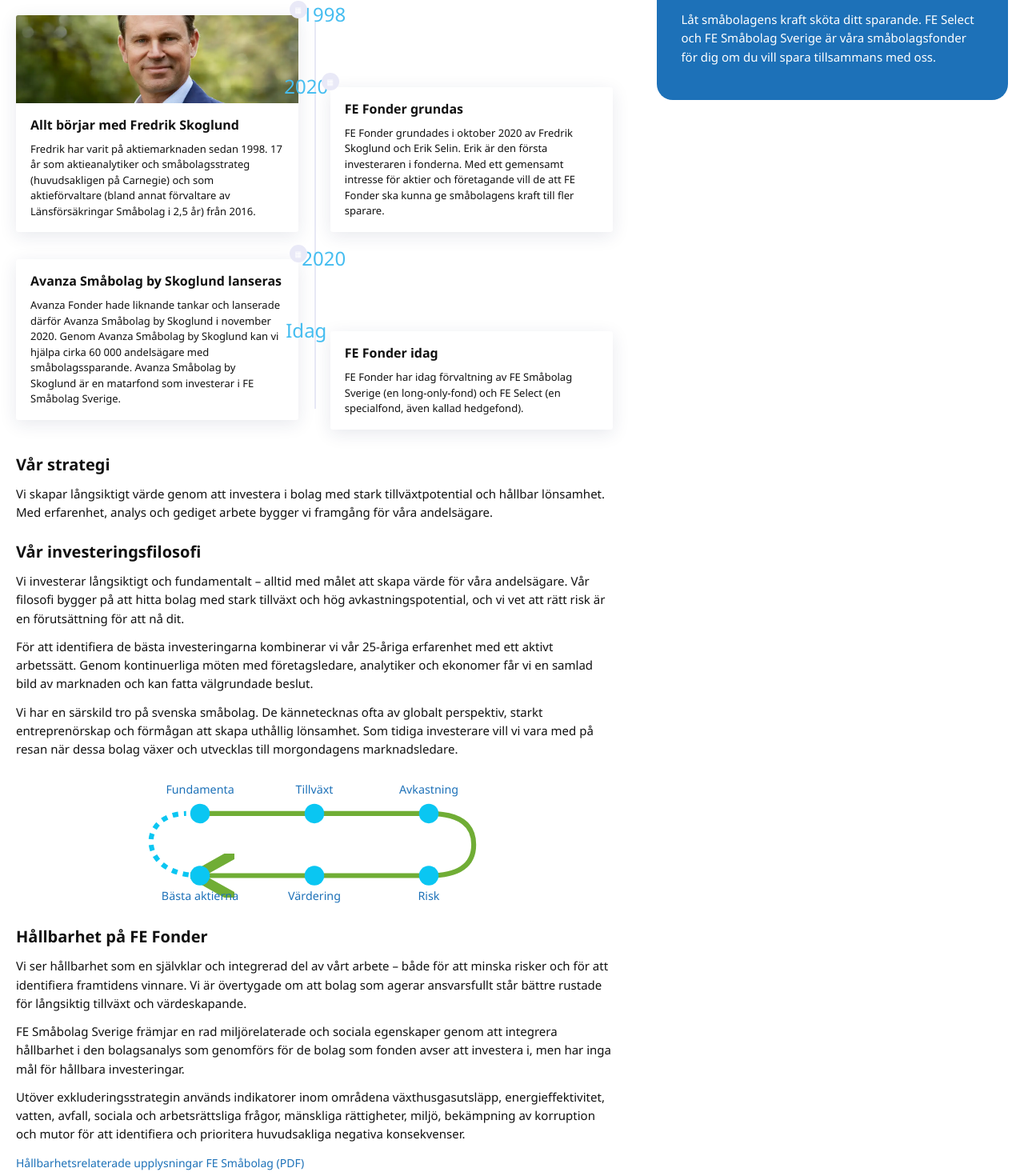
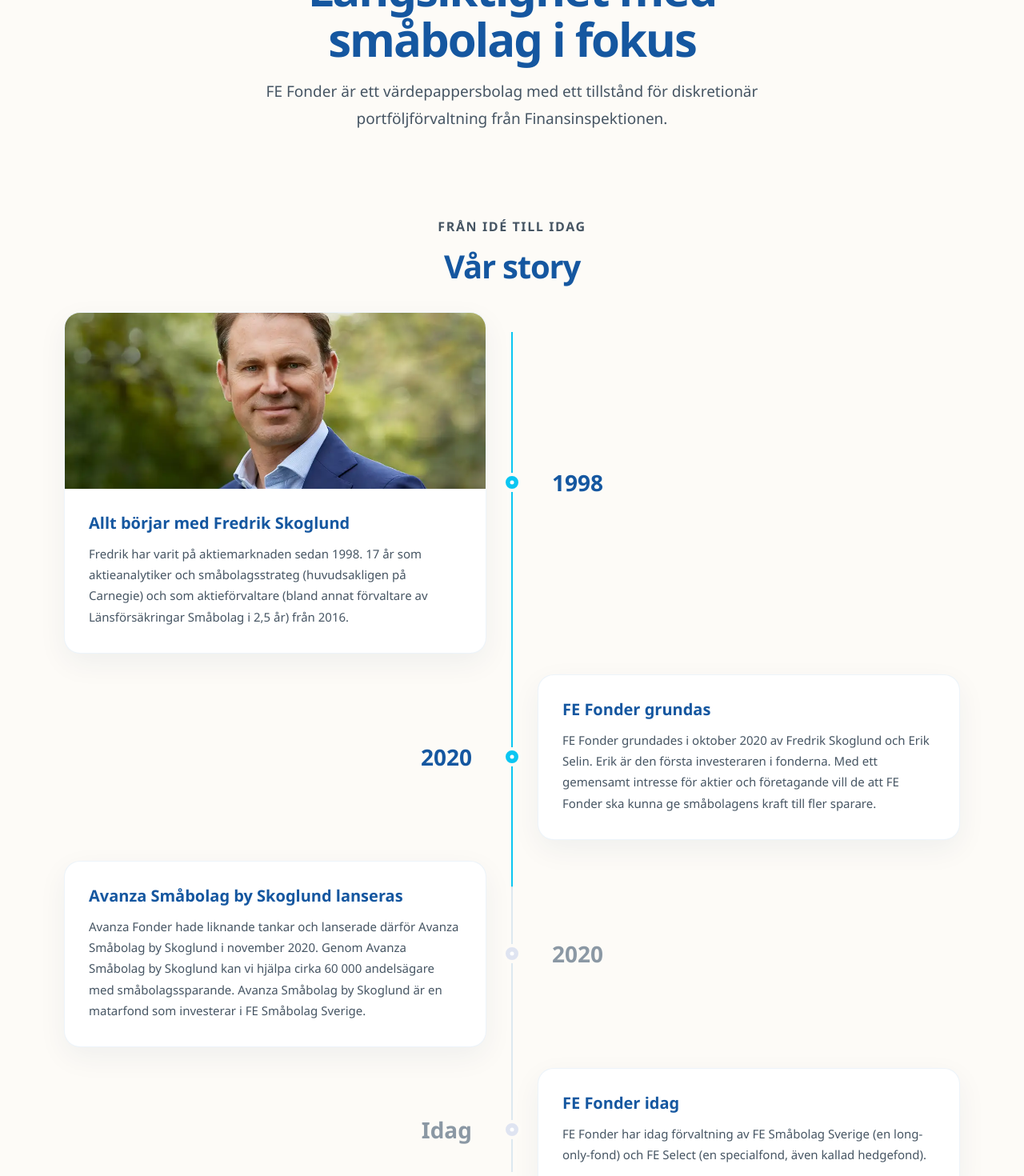
Before and after one commit to luebiff/fef, a React (Vite) app: page /Information/Omoss in a window 1280 px wide. Shown: the part 240-1710 px from the top of the page at 80% size. Built offline with nearby package versions, Linux system fonts and the light colour scheme.

Commit message:
about page first draft

```diff
--- a/src/pages/About.tsx
+++ b/src/pages/About.tsx
@@ -1,5 +1,5 @@
+import { useEffect, useRef } from "react";
 import fredrikSkoglund from "../assets/fSkoglund.webp";
-import PromoAside from "../components/PromoAside";
 import "../styles/about.css";
 
 const milestones = [
@@ -58,7 +58,12 @@ function InvestmentPhilosophyDiagram() {
             refY="4.5"
             orient="auto"
           >
-            <path d="M0 0 L8 4.5 L0 9" fill="none" stroke="#70ad35" strokeWidth="2" />
+            <path
+              d="M0 0 L8 4.5 L0 9"
+              fill="none"
+              stroke="#70ad35"
+              strokeWidth="2"
+            />
           </marker>
         </defs>
         <path
@@ -89,12 +94,72 @@ function InvestmentPhilosophyDiagram() {
 }
 
 function About() {
+  const timelineRef = useRef<HTMLOListElement>(null);
+
+  useEffect(() => {
+    const timeline = timelineRef.current;
+    if (!timeline) {
+      return;
+    }
+
+    let animationFrame = 0;
+    const updateProgress = () => {
+      animationFrame = 0;
+      const bounds = timeline.getBoundingClientRect();
+      const progress =
+        (window.innerHeight - bounds.top) /
+        (window.innerHeight + bounds.height);
+      const timelineStyle = window.getComputedStyle(timeline, "::after");
+      const trackTop = Number.parseFloat(timelineStyle.top);
+      const trackBottom = Number.parseFloat(timelineStyle.bottom);
+      const fillPosition =
+        bounds.top +
+        trackTop +
+        (timeline.clientHeight - trackTop - trackBottom) *
+          Math.min(1, Math.max(0, progress));
+
+      timeline.style.setProperty(
+        "--about-timeline-progress",
+        String(Math.min(1, Math.max(0, progress))),
+      );
+
+      timeline.querySelectorAll(".about-timeline-item").forEach((item) => {
+        const marker = item.querySelector(".about-timeline-marker");
+        if (!marker) {
+          return;
+        }
+
+        const markerBounds = marker.getBoundingClientRect();
+        const markerPosition = markerBounds.top + markerBounds.height / 2;
+        item.classList.toggle("is-reached", markerPosition <= fillPosition);
+      });
+    };
+
+    const scheduleProgressUpdate = () => {
+      if (animationFrame === 0) {
+        animationFrame = window.requestAnimationFrame(updateProgress);
+      }
+    };
+
+    updateProgress();
+    window.addEventListener("scroll", scheduleProgressUpdate, {
+      passive: true,
+    });
+    window.addEventListener("resize", scheduleProgressUpdate);
+
+    return () => {
+      window.removeEventListener("scroll", scheduleProgressUpdate);
+      window.removeEventListener("resize", scheduleProgressUpdate);
+      window.cancelAnimationFrame(animationFrame);
+    };
+  }, []);
+
   return (
-    <main className="about-page">
-      <div className="about-page-layout">
-        <div className="about-main-content">
+    <section className="about-page" aria-labelledby="about-page-title">
+      <div className="about-page-content">
         <header className="about-intro">
-            <h1>Om oss</h1>
+          <p className="about-eyebrow">Om FE Fonder</p>
+          <h1 id="about-page-title">Långsiktighet med småbolag i fokus</h1>
           <p>
             FE Fonder är ett värdepappersbolag med ett tillstånd för
             diskretionär portföljförvaltning från Finansinspektionen.
@@ -102,11 +167,15 @@ function About() {
         </header>
 
         <section className="about-story" aria-labelledby="about-story-title">
+          <div className="about-section-heading">
+            <p className="about-eyebrow">Från idé till idag</p>
             <h2 id="about-story-title">Vår story</h2>
-            <ol className="about-timeline">
-              {milestones.map((milestone, index) => (
+          </div>
+          <ol className="about-timeline" ref={timelineRef}>
+            {milestones.map((milestone) => (
               <li className="about-timeline-item" key={milestone.title}>
                 <span className="about-timeline-year">{milestone.year}</span>
+                <span className="about-timeline-marker" aria-hidden="true" />
                 <article className="about-timeline-card">
                   {milestone.image && (
                     <img
@@ -120,25 +189,33 @@ function About() {
                     <p>{milestone.text}</p>
                   </div>
                 </article>
-                  {index < milestones.length - 1 && (
-                    <span className="about-timeline-marker" aria-hidden="true">
-                      ▦
-                    </span>
-                  )}
               </li>
             ))}
           </ol>
         </section>
 
-          <section className="about-strategy" aria-labelledby="about-strategy-title">
+        <section
+          className="about-strategy"
+          aria-labelledby="about-strategy-title"
+        >
+          <div className="about-strategy-copy">
+            <p className="about-eyebrow">Vårt arbetssätt</p>
             <h2 id="about-strategy-title">Vår strategi</h2>
             <p>
               Vi skapar långsiktigt värde genom att investera i bolag med stark
               tillväxtpotential och hållbar lönsamhet. Med erfarenhet, analys
               och gediget arbete bygger vi framgång för våra andelsägare.
             </p>
+          </div>
+        </section>
 
-            <h2>Vår investeringsfilosofi</h2>
+        <section
+          className="about-philosophy"
+          aria-labelledby="about-philosophy-title"
+        >
+          <div className="about-philosophy-copy">
+            <p className="about-eyebrow">Så väljer vi bolag</p>
+            <h2 id="about-philosophy-title">Vår investeringsfilosofi</h2>
             <p>
               Vi investerar långsiktigt och fundamentalt – alltid med målet att
               skapa värde för våra andelsägare. Vår filosofi bygger på att hitta
@@ -158,11 +235,21 @@ function About() {
               på resan när dessa bolag växer och utvecklas till morgondagens
               marknadsledare.
             </p>
+          </div>
+          <div className="about-philosophy-card">
             <InvestmentPhilosophyDiagram />
+          </div>
         </section>
 
-          <section className="about-sustainability" aria-labelledby="sustainability-title">
+        <section
+          className="about-sustainability"
+          aria-labelledby="sustainability-title"
+        >
+          <div className="about-sustainability-heading">
+            <p className="about-eyebrow">Ansvarsfullt ägande</p>
             <h2 id="sustainability-title">Hållbarhet på FE Fonder</h2>
+          </div>
+          <div className="about-sustainability-content">
             <p>
               Vi ser hållbarhet som en självklar och integrerad del av vårt
               arbete – både för att minska risker och för att identifiera
@@ -186,12 +273,10 @@ function About() {
             <span className="about-sustainability-document">
               Hållbarhetsrelaterade upplysningar FE Småbolag (PDF)
             </span>
+          </div>
         </section>
       </div>
-
-        <PromoAside />
-      </div>
-    </main>
+    </section>
   );
 }
 
--- a/src/styles/about.css
+++ b/src/styles/about.css
@@ -1,53 +1,77 @@
 .about-page {
   box-sizing: border-box;
-  margin: -10px;
-  padding: 28px 30px 48px;
-  background: #fff;
-  color: #111;
+  min-height: calc(100vh - 67px);
+  padding: clamp(48px, 7vw, 88px) 24px;
+  background: var(--color-background, #fdfbf7);
+  color: #263746;
 }
 
-.about-page-layout {
+.about-page-content {
   display: grid;
-  grid-template-columns: minmax(0, 1.7fr) minmax(320px, 1fr);
-  align-items: start;
-  gap: 4.5%;
+  width: min(100%, 1120px);
+  gap: clamp(64px, 9vw, 104px);
+  margin: 0 auto;
 }
 
-.about-main-content {
-  min-width: 0;
+.about-intro {
+  max-width: 800px;
+  margin: 0 auto;
+  text-align: center;
+}
+
+.about-eyebrow {
+  margin: 0 0 12px;
+  color: var(--color-primary, #1d71b8);
+  font-size: 12px;
+  font-weight: 700;
+  letter-spacing: 0.1em;
+  line-height: 1.45;
+  text-transform: uppercase;
 }
 
 .about-intro h1 {
-  margin: 0 0 12px;
-  color: var(--color-secondary);
-  font-size: 28px;
-  font-weight: 500;
+  margin: 0 0 18px;
+  color: var(--color-primary-dark, #1557a0);
+  font-size: clamp(36px, 5vw, 58px);
+  font-weight: 600;
+  letter-spacing: -0.035em;
+  line-height: 1.08;
+  text-wrap: balance;
+}
+
+.about-intro > p:last-child,
+.about-page p {
+  color: #465563;
+  font-size: 16px;
+  line-height: 1.75;
+}
+
+.about-intro > p:last-child {
+  max-width: 680px;
+  margin: 0 auto;
+  font-size: clamp(17px, 2vw, 19px);
+}
+
+.about-section-heading {
+  margin: 0 auto 34px;
+  text-align: center;
 }
 
 .about-page h2 {
-  margin: 24px 0 12px;
-  font-size: 20px;
-}
-
-.about-page p {
-  margin: 0 0 12px;
-  font-size: 15px;
-  line-height: 1.55;
-}
-
-.about-intro p {
-  margin-bottom: 20px;
-}
-
-.about-story h2 {
-  margin-top: 20px;
+  margin: 0;
+  color: var(--color-primary-dark, #1557a0);
+  font-size: clamp(28px, 3.5vw, 40px);
+  font-weight: 600;
+  letter-spacing: -0.03em;
+  line-height: 1.2;
+  text-wrap: balance;
 }
 
 .about-timeline {
   position: relative;
   display: grid;
-  grid-template-columns: minmax(0, 1fr) minmax(0, 1fr);
-  gap: 16px 40px;
+  grid-template-columns: minmax(0, 1fr);
+  gap: 28px;
   margin: 0;
   padding: 0;
   list-style: none;
@@ -55,111 +79,188 @@
 
 .about-timeline::before {
   position: absolute;
-  top: 26px;
-  bottom: 26px;
+  top: 24px;
+  bottom: 24px;
   left: 50%;
   width: 2px;
-  background: #e7e8f5;
+  background: #dce8f0;
   content: "";
+  transform: translateX(-50%);
+}
+
+.about-timeline::after {
+  position: absolute;
+  top: 24px;
+  bottom: 24px;
+  left: 50%;
+  width: 2px;
+  background: var(--color-secondary, #0ac6f2);
+  content: "";
+  transform: translateX(-50%) scaleY(var(--about-timeline-progress, 0));
+  transform-origin: top;
+  pointer-events: none;
 }
 
 .about-timeline-item {
   position: relative;
+  display: grid;
+  grid-template-columns: repeat(2, minmax(0, 1fr));
+  align-items: center;
+  column-gap: 64px;
   min-width: 0;
-  padding-top: 18px;
 }
 
-.about-timeline-item:nth-child(odd) {
+.about-timeline-item:nth-child(odd) .about-timeline-card {
   grid-column: 1;
 }
 
-.about-timeline-item:nth-child(even) {
+.about-timeline-item:nth-child(even) .about-timeline-card {
   grid-column: 2;
-  margin-top: 90px;
 }
 
 .about-timeline-year {
   position: absolute;
-  top: 0;
-  right: -32px;
+  top: 50%;
+  left: calc(50% + 50px);
   z-index: 1;
-  color: #45bdf0;
-  font-size: 24px;
-  font-weight: 500;
-  transform: translateX(50%);
+  color: #8b98a4;
+  font-size: clamp(20px, 2.4vw, 28px);
+  font-weight: 600;
+  line-height: 1;
+  transition: color 180ms ease;
+  transform: translateY(-50%);
+}
+
+.about-timeline-item.is-reached .about-timeline-year {
+  color: var(--color-primary-dark, #1557a0);
 }
 
 .about-timeline-item:nth-child(even) .about-timeline-year {
-  right: auto;
-  left: -30px;
-  transform: translateX(-50%);
+  right: calc(50% + 50px);
+  left: auto;
+  text-align: right;
+}
+
+.about-timeline-marker {
+  position: absolute;
+  top: 50%;
+  left: 50%;
+  z-index: 1;
+  width: 24px;
+  height: 24px;
+  box-sizing: border-box;
+  border: 4px solid var(--color-background, #fdfbf7);
+  border-radius: 50%;
+  background: #dfe4f1;
+  transition: background-color 180ms ease;
+  transform: translate(-50%, -50%);
+}
+
+.about-timeline-item.is-reached .about-timeline-marker {
+  background: var(--color-secondary, #0ac6f2);
+}
+
+.about-timeline-marker::after {
+  position: absolute;
+  top: 50%;
+  left: 50%;
+  width: 5px;
+  height: 5px;
+  border-radius: 50%;
+  background: #fff;
+  content: "";
+  transform: translate(-50%, -50%);
+}
+
+.about-timeline-item:nth-child(even) .about-timeline-marker {
+  left: 50%;
 }
 
 .about-timeline-card {
   overflow: hidden;
-  border-radius: 3px;
+  height: 100%;
+  border: 1px solid rgba(29, 113, 184, 0.08);
+  border-radius: 20px;
   background: #fff;
-  box-shadow: 0 5px 22px rgba(28, 42, 86, 0.1);
+  box-shadow: 0 12px 36px rgba(24, 55, 81, 0.06);
 }
 
 .about-timeline-image {
   display: block;
   width: 100%;
-  height: 110px;
+  height: 220px;
   object-fit: cover;
-  object-position: center 36%;
+  object-position: center 35%;
 }
 
 .about-timeline-card-content {
-  padding: 16px 18px;
+  padding: clamp(20px, 3vw, 30px);
 }
 
 .about-timeline-card h3 {
-  margin: 0 0 10px;
-  font-size: 16px;
+  margin: 0 0 12px;
+  color: var(--color-primary-dark, #1557a0);
+  font-size: 20px;
+  font-weight: 600;
+  line-height: 1.3;
+  text-wrap: balance;
 }
 
 .about-timeline-card p {
   margin: 0;
-  font-size: 13px;
-  line-height: 1.5;
-}
-
-.about-timeline-marker {
-  position: absolute;
-  top: 0;
-  right: 0;
-  z-index: 2;
-  display: grid;
-  width: 22px;
-  height: 22px;
-  place-items: center;
-  border-radius: 50%;
-  background: #e9e9f7;
-  color: #fff;
-  font-size: 10px;
-  transform: translateX(50%);
-}
-
-.about-timeline-item:nth-child(even) .about-timeline-marker {
-  right: auto;
-  left: 0;
-  transform: translateX(-50%);
+  font-size: 15px;
 }
 
 .about-strategy,
+.about-philosophy,
 .about-sustainability {
-  margin-top: 30px;
+  padding: clamp(28px, 5vw, 52px);
+  border: 1px solid rgba(29, 113, 184, 0.08);
+  border-radius: 24px;
+  background: #fff;
+  box-shadow: 0 12px 36px rgba(24, 55, 81, 0.06);
 }
 
-.about-strategy h2:first-child,
-.about-sustainability h2:first-child {
-  margin-top: 0;
+.about-strategy {
+  max-width: 820px;
+  margin: 0 auto;
+}
+
+.about-strategy .about-eyebrow,
+.about-philosophy .about-eyebrow,
+.about-sustainability .about-eyebrow {
+  margin-bottom: 14px;
+}
+
+.about-strategy p:last-child,
+.about-philosophy-copy p:last-child {
+  margin-bottom: 0;
+}
+
+.about-strategy p,
+.about-philosophy p,
+.about-sustainability p {
+  margin: 18px 0 0;
+}
+
+.about-philosophy {
+  display: grid;
+  grid-template-columns: minmax(0, 1.1fr) minmax(300px, 0.9fr);
+  align-items: center;
+  gap: clamp(28px, 5vw, 64px);
+  background: linear-gradient(135deg, #fff 0%, #f0f7fb 100%);
+}
+
+.about-philosophy-card {
+  padding: clamp(16px, 3vw, 28px);
+  border: 1px solid rgba(29, 113, 184, 0.08);
+  border-radius: 18px;
+  background: #fff;
 }
 
 .about-philosophy-diagram {
   width: min(100%, 480px);
-  margin: 26px auto 30px;
+  margin: 0 auto;
 }
 
 .about-philosophy-diagram svg {
@@ -178,75 +279,162 @@
 
 .about-process-start {
   fill: none;
-  stroke: var(--color-secondary);
+  stroke: var(--color-secondary, #0ac6f2);
   stroke-dasharray: 7 7;
   stroke-width: 6;
 }
 
 .about-process-node {
-  fill: var(--color-secondary);
+  fill: var(--color-secondary, #0ac6f2);
 }
 
 .about-process-label {
-  fill: var(--color-primary);
+  fill: var(--color-primary-dark, #1557a0);
   font-family: inherit;
   font-size: 14px;
 }
 
-.about-sustainability-document {
-  color: var(--color-primary);
-  font-size: 14px;
+.about-sustainability {
+  display: grid;
+  grid-template-columns: minmax(220px, 0.7fr) minmax(0, 1.3fr);
+  align-items: start;
+  gap: clamp(28px, 5vw, 64px);
+  background: linear-gradient(135deg, #fff 0%, #f0f7fb 100%);
 }
 
-@media (max-width: 850px) {
-  .about-page-layout {
+.about-sustainability-content p:first-child {
+  margin-top: 0;
+}
+
+.about-sustainability-document {
+  display: inline-flex;
+  margin-top: 24px;
+  padding: 12px 16px;
+  border: 1px solid rgba(29, 113, 184, 0.12);
+  border-radius: 12px;
+  background: #fff;
+  color: var(--color-primary-dark, #1557a0);
+  font-size: 14px;
+  font-weight: 600;
+}
+
+@media (max-width: 800px) {
+  .about-philosophy,
+  .about-sustainability {
     grid-template-columns: minmax(0, 1fr);
-    gap: 28px;
-  }
-
-  .about-page-layout > .promo-aside {
-    grid-row: 1;
   }
 }
 
-@media (max-width: 600px) {
+@media (max-width: 560px) {
   .about-page {
-    padding: 24px 18px 36px;
+    padding: 40px 16px 52px;
+  }
+
+  .about-page-content {
+    gap: 52px;
+  }
+
+  .about-intro > p:last-child,
+  .about-page p {
+    font-size: 15px;
+    line-height: 1.7;
+  }
+
+  .about-intro > p:last-child {
+    font-size: 16px;
+  }
+
+  .about-section-heading {
+    margin-bottom: 26px;
+    text-align: left;
   }
 
   .about-timeline {
     grid-template-columns: minmax(0, 1fr);
-    gap: 16px;
-    padding-left: 28px;
+    gap: 22px;
+    padding-left: 82px;
   }
 
   .about-timeline::before {
-    left: 9px;
+    top: 20px;
+    bottom: 20px;
+    left: 16px;
+    transform: none;
   }
 
-  .about-timeline-item:nth-child(odd),
-  .about-timeline-item:nth-child(even) {
-    grid-column: 1;
-    margin-top: 0;
+  .about-timeline::after {
+    top: 20px;
+    bottom: 20px;
+    left: 16px;
+    transform: scaleY(var(--about-timeline-progress, 0));
   }
 
-  .about-timeline-year,
+  .about-timeline-item,
+  .about-timeline-item:nth-child(even) {
+    grid-template-columns: minmax(0, 1fr);
+    column-gap: 0;
+  }
+
+  .about-timeline-item:nth-child(odd) .about-timeline-card,
+  .about-timeline-item:nth-child(even) .about-timeline-card {
+    grid-column: 1;
+  }
+
+  .about-timeline-year {
+    top: 50%;
+    right: auto;
+    left: -48px;
+    font-size: 11px;
+    transform: translateY(-50%);
+  }
+
   .about-timeline-item:nth-child(even) .about-timeline-year {
-    top: 14px;
     right: auto;
-    left: -28px;
-    font-size: 16px;
-    transform: translateX(-100%);
+    left: -48px;
+    text-align: left;
   }
 
   .about-timeline-marker,
   .about-timeline-item:nth-child(even) .about-timeline-marker {
+    top: 50%;
     right: auto;
-    left: -19px;
-    transform: none;
+    left: -70px;
+    width: 20px;
+    height: 20px;
+    transform: translateY(-50%);
+  }
+
+  .about-timeline-card {
+    border-radius: 16px;
   }
 
   .about-timeline-image {
-    height: 150px;
+    height: 180px;
+  }
+
+  .about-timeline-card-content {
+    padding: 20px;
+  }
+
+  .about-timeline-card h3 {
+    font-size: 18px;
+  }
+
+  .about-strategy,
+  .about-philosophy,
+  .about-sustainability {
+    padding: 24px 20px;
+    border-radius: 18px;
+  }
+
+  .about-strategy p,
+  .about-philosophy p,
+  .about-sustainability p {
+    margin-top: 14px;
+  }
+
+  .about-philosophy-card {
+    padding: 12px;
+    border-radius: 14px;
   }
 }
```
Lines whose indentation alone changed are shown as unchanged.
